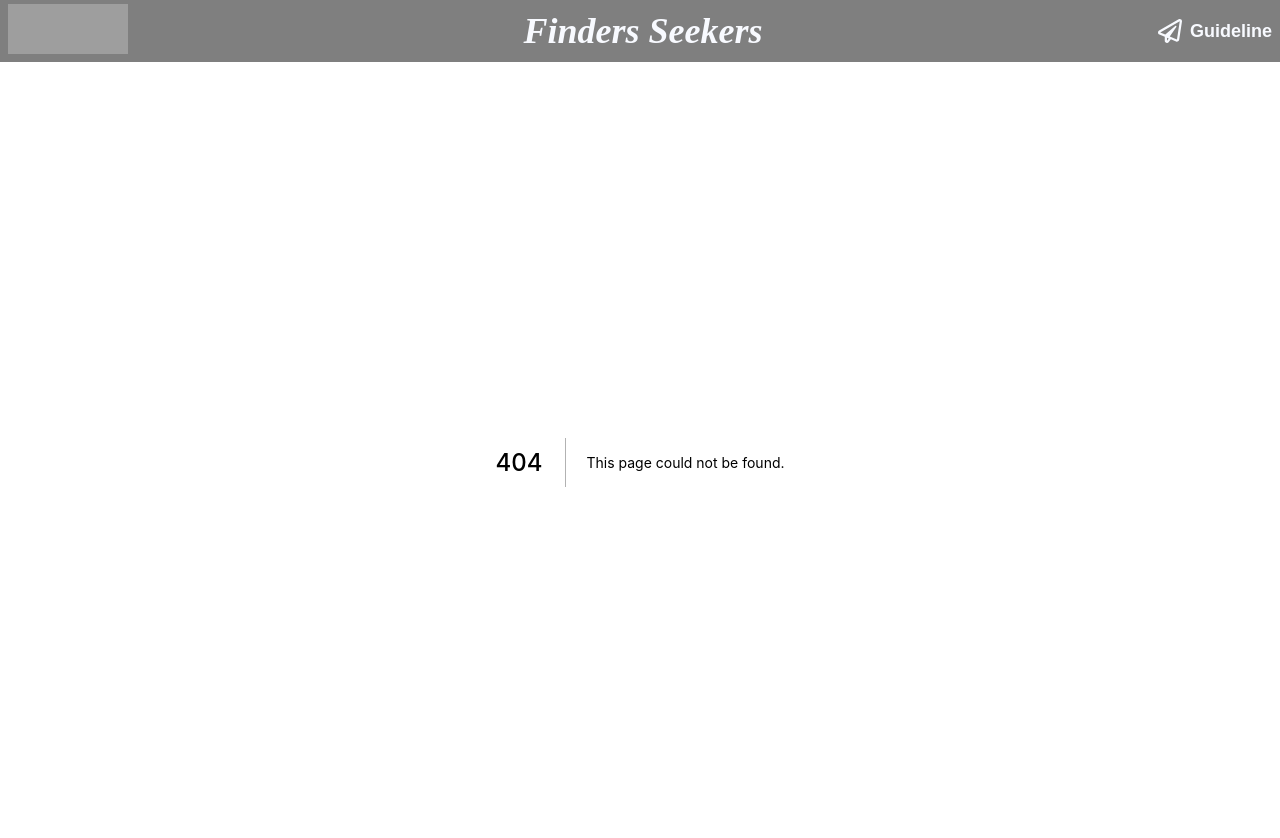
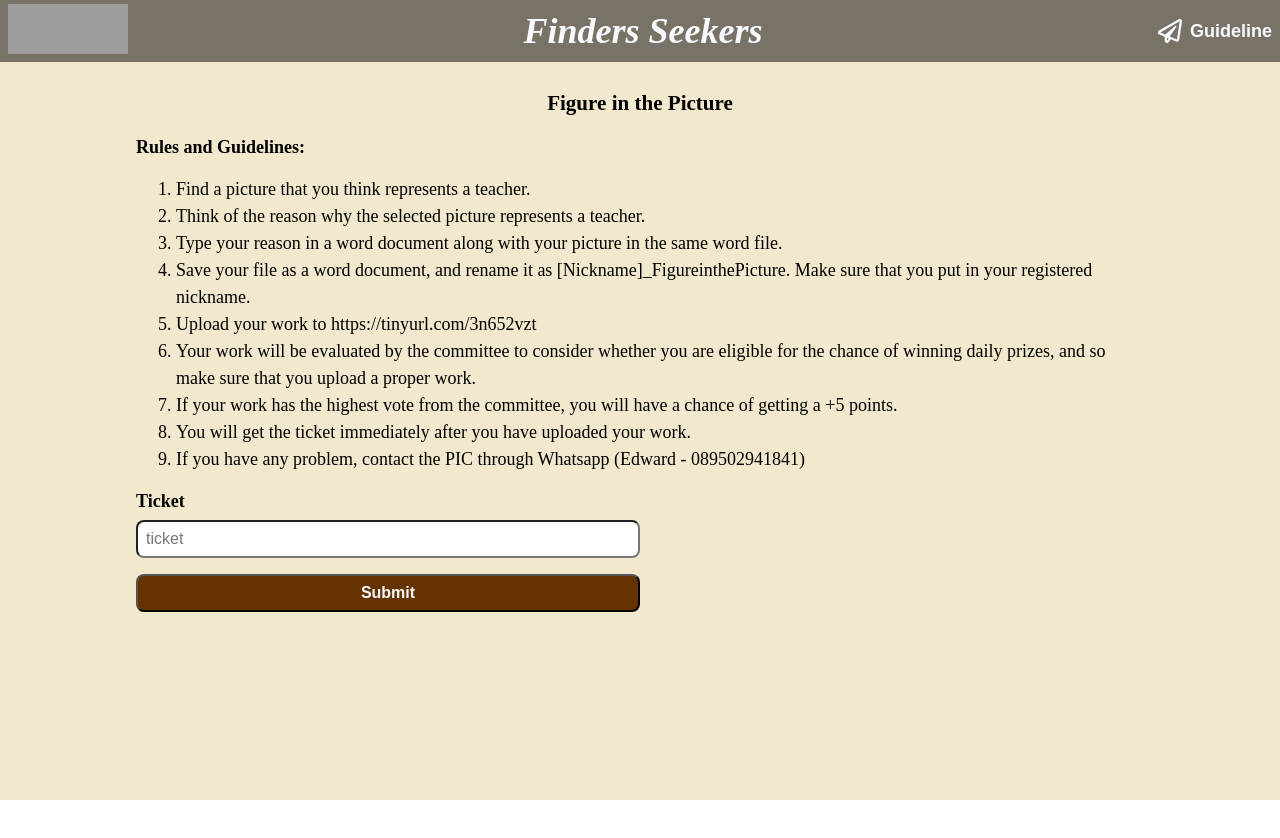
Before and after one commit to stanley355/pbifair, a Next.js app: page /quest-8 in a window 1280 px wide. Before the commit this address had no page. Shown: the top 838 px of the page. After the commit the page ends 800 px from the top, so only its background shows below. Built offline with nearby package versions, Linux system fonts and the light colour scheme; grey boxes are pictures that could not be loaded.

Commit message:
level 7 8 9

```diff
--- /dev/null
+++ b/pages/quest-7/quest7.module.scss
@@ -0,0 +1,14 @@
+@import '../../styles/tokens/all';
+
+.quest7 {
+  width: 100%;
+  display: flex;
+  align-items: center;
+  justify-content: center;
+  flex-direction: column;
+
+  @include desktop-view {
+    width: 70%;
+    margin: auto;
+  }
+}
--- /dev/null
+++ b/pages/quest-8/index.tsx
@@ -0,0 +1,41 @@
+import React from 'react';
+import PassForm from '../../components/PassForm';
+import styles from './quest8.module.scss';
+import instructionStyle from '../../styles/pages/instruction.module.scss';
+
+const Quest8 = () => {
+  const Instruction = () => {
+    return (
+      <div className={instructionStyle.instructions}>
+        <h3>Figure in the Picture</h3>
+        <div className={instructionStyle.instructions__subtitle}>Rules and Guidelines:</div>
+        <ol>
+          <li>Find a picture that you think represents a teacher.</li>
+          <li>Think of the reason why the selected picture represents a teacher.</li>
+          <li>Type your reason in a word document along with your picture in the same word file.</li>
+          <li>Save your file as a word document, and rename it as [Nickname]_FigureinthePicture. Make sure that you put in your registered nickname.</li>
+          <li>Upload your work to <a href="https://tinyurl.com/3n652vzt ">https://tinyurl.com/3n652vzt </a> </li>
+          <li>Your work will be evaluated by the committee to consider whether you are eligible for the chance of winning daily prizes, and  so make sure that you upload a proper work.</li>
+          <li>If your work has the highest vote from the committee, you will have a chance of getting a +5 points.</li>
+          <li>You will get the ticket immediately after you have uploaded your work.</li>
+          <li>If you have any problem, contact the PIC through Whatsapp (Edward - 089502941841)</li>
+        </ol>
+      </div>
+    )
+  }
+
+  return (
+    <div className="container">
+      <div className={styles.quest4}>
+        <Instruction />
+        <PassForm
+          password="present"
+          nextURL='/quest-9/'
+          level={8}
+        />
+      </div>
+    </div>
+  )
+}
+
+export default Quest8;
--- /dev/null
+++ b/pages/quest-8/quest8.module.scss
@@ -0,0 +1,14 @@
+@import '../../styles/tokens/all';
+
+.quest8 {
+  width: 100%;
+  display: flex;
+  align-items: center;
+  justify-content: center;
+  flex-direction: column;
+
+  @include desktop-view {
+    width: 70%;
+    margin: auto;
+  }
+}
--- /dev/null
+++ b/pages/quest-9/quest9.module.scss
@@ -0,0 +1,14 @@
+@import '../../styles/tokens/all';
+
+.quest9 {
+  width: 100%;
+  display: flex;
+  align-items: center;
+  justify-content: center;
+  flex-direction: column;
+
+  @include desktop-view {
+    width: 70%;
+    margin: auto;
+  }
+}
```
Also changed, not shown: pages/quest-7/index.tsx (added, +44 -0 lines), pages/quest-9/index.tsx (added, +32 -0 lines).
